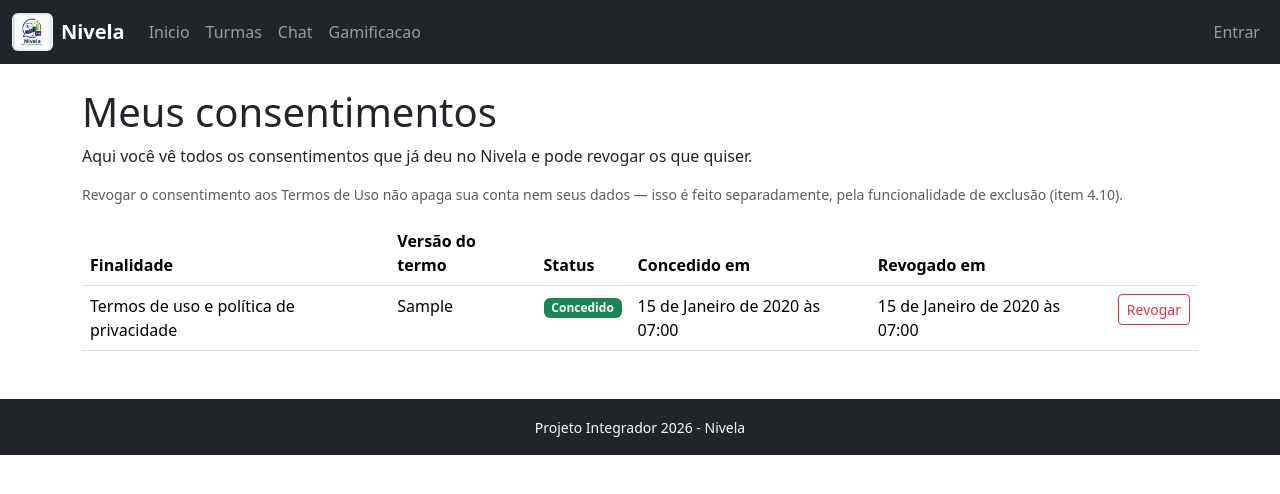
After one commit to Projeto-Integrador2026/Projeto_Nivela.github, a Django app: template lgpd/templates/lgpd/meus_consentimentos.html in a window 1280 px wide. The commit adds this page. Shown: the top 494 px of the page. Run offline with Django 5.2, Linux system fonts and the light colour scheme; the template is opened without the code that fills it: values that come from a table or form of the project are taken from there, others are empty; tables that the repository leaves empty hold one stand-in row (values such as "Sample post"); parts of the project's set-up code (start-up, migrations or seed data) failed here and were passed over.

Commit message:
feat(lgpd): implementa tela para o titular revogar consentimento (item 4.6)

```diff
--- /dev/null
+++ b/lgpd/templates/lgpd/meus_consentimentos.html
@@ -0,0 +1,49 @@
+{% extends "base.html" %}
+
+{% block title %}Meus consentimentos{% endblock %}
+
+{% block content %}
+  <h1>Meus consentimentos</h1>
+  <p>Aqui você vê todos os consentimentos que já deu no Nivela e pode revogar os que quiser.</p>
+  <p class="text-muted small">Revogar o consentimento aos Termos de Uso não apaga sua conta nem seus dados — isso é feito separadamente, pela funcionalidade de exclusão (item 4.10).</p>
+
+  <table class="table">
+    <thead>
+      <tr>
+        <th>Finalidade</th>
+        <th>Versão do termo</th>
+        <th>Status</th>
+        <th>Concedido em</th>
+        <th>Revogado em</th>
+        <th></th>
+      </tr>
+    </thead>
+    <tbody>
+      {% for consentimento in consentimentos %}
+      <tr>
+        <td>{{ consentimento.get_finalidade_display }}</td>
+        <td>{{ consentimento.versao_termo }}</td>
+        <td>
+          {% if consentimento.concedido %}
+            <span class="badge bg-success">Concedido</span>
+          {% else %}
+            <span class="badge bg-secondary">Revogado</span>
+          {% endif %}
+        </td>
+        <td>{{ consentimento.data_concessao }}</td>
+        <td>{{ consentimento.data_revogacao|default:"-" }}</td>
+        <td>
+          {% if consentimento.concedido %}
+          <form method="post" action="{% url 'lgpd:revogar_consentimento' consentimento.pk %}">
+            {% csrf_token %}
+            <button type="submit" class="btn btn-sm btn-outline-danger">Revogar</button>
+          </form>
+          {% endif %}
+        </td>
+      </tr>
+      {% empty %}
+      <tr><td colspan="6">Você ainda não tem nenhum consentimento registrado.</td></tr>
+      {% endfor %}
+    </tbody>
+  </table>
+{% endblock %}
--- /dev/null
+++ b/lgpd/urls.py
@@ -0,0 +1,10 @@
+from django.urls import path
+
+from . import views
+
+app_name = 'lgpd'
+
+urlpatterns = [
+    path('meus-dados/consentimentos/', views.meus_consentimentos, name='meus_consentimentos'),
+    path('meus-dados/consentimentos/<int:pk>/revogar/', views.revogar_consentimento, name='revogar_consentimento'),
+]
--- a/nivela/urls.py
+++ b/nivela/urls.py
@@ -8,6 +8,7 @@ from two_factor.urls import urlpatterns as tf_urls
 urlpatterns = [
     path('', include(tf_urls)),
     path('admin/', admin.site.urls),
+    path('', include('lgpd.urls')),
 
     # Recuperacao de senha (item 2.1) - views prontas do Django
     path('recuperar-senha/',
--- a/templates/base.html
+++ b/templates/base.html
@@ -43,10 +43,16 @@
                 </ul>
 
                 {% if user.is_authenticated %}
+
                 <ul class="navbar-nav ms-auto align-items-center">
+                    <li class="nav-item">
+                        <a class="nav-link" href="{% url 'lgpd:meus_consentimentos' %}">Meus dados</a>
+                    </li>
                     <li class="nav-item">
                         <span class="nav-link text-light">Ola, {{ user.username }}</span>
                     </li>
+
+
                     <li class="nav-item d-flex align-items-center">
                         <form method="post" action="{% url 'logout' %}" class="m-0">
                             {% csrf_token %}
--- a/templates/two_factor/_base.html
+++ b/templates/two_factor/_base.html
@@ -172,6 +172,9 @@
                 {% if user.is_authenticated %}
                 <ul class="navbar-nav ms-auto align-items-center">
                     <li class="nav-item">
+                        <a class="nav-link" href="{% url 'lgpd:meus_consentimentos' %}">Meus dados</a>
+                    </li>
+                    <li class="nav-item">
                         <span class="nav-link text-light">Ola, {{ user.username }}</span>
                     </li>
                     <li class="nav-item d-flex align-items-center">
```
Also changed, not shown: lgpd/views.py (+33 -2 lines), 2 other files.
